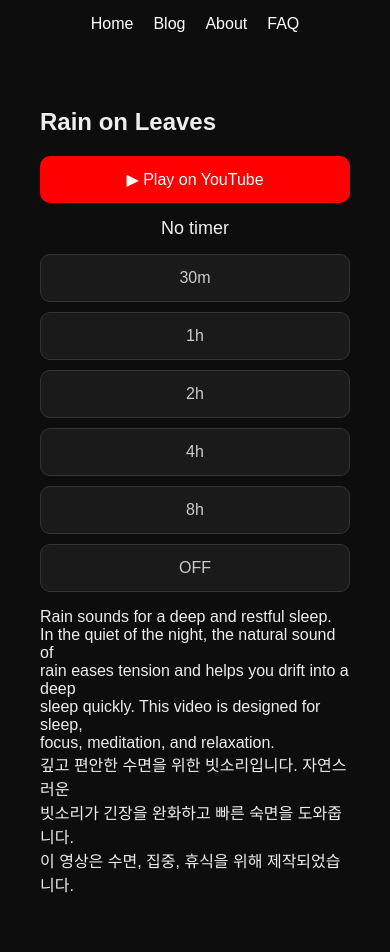
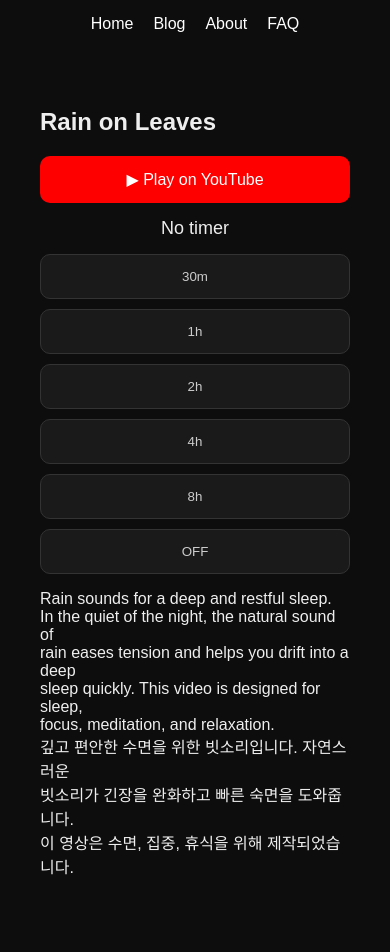
Before and after one commit to choijangwook/rain-deep-sleep, a Jekyll site: the page built from _posts/2026-04-20-Rain on Leaves.md, in a window 390 px wide. Built offline with Jekyll 4.4.1, drawn with Linux system fonts in a browser that asks for light colours.

Commit message:
Update style.css

```diff
--- a/assets/css/style.css
+++ b/assets/css/style.css
@@ -8,25 +8,19 @@
   font-family: Arial, sans-serif;
 }
 
-/* 🔥 링크 색 */
+/* 링크 */
 a, a:visited {
   color: #fff;
   text-decoration: none;
 }
 
 /* ===== CONTAINER ===== */
-.container {
+.container, .post {
   max-width: 900px;
   width: 100%;
   margin: 0 auto;
   padding: 20px;
   box-sizing: border-box;
-}
-
-/* 🔥 핵심: 콘텐츠도 중앙 */
-.post {
-  max-width: 900px;
-  margin: 0 auto;
 }
 
 /* ===== NAV ===== */
@@ -35,12 +29,6 @@
   justify-content: center;
   gap: 20px;
   padding: 15px;
-}
-
-/* ===== AUDIO ===== */
-audio {
-  width: 100%;
-  margin-top: 20px;
 }
 
 /* ===== TIMER DISPLAY ===== */
@@ -69,7 +57,7 @@
   -webkit-tap-highlight-color: transparent;
 }
 
-/* 🔥 선택 상태 */
+/* 🔥 활성 상태 */
 .timer-container button.active {
   background: #00c853 !important;
   color: #000 !important;
@@ -104,6 +92,5 @@
 
   .timer-container button {
     width: 100%;
-    font-size: 16px;
   }
 }
```
